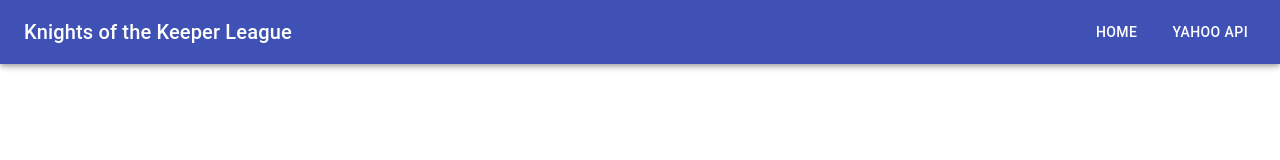
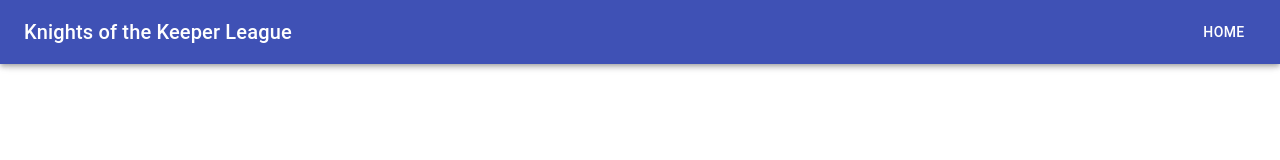
Before and after one commit to rking8888/kotkl-next, a Next.js app: page /error in a window 1280 px wide. Shown: the top 160 px of the page. Built offline with nearby package versions, Linux system fonts and the light colour scheme.

Commit message:
disabling yahoo page for now

```diff
--- a/components/NavBar/NavBar.tsx
+++ b/components/NavBar/NavBar.tsx
@@ -29,11 +29,6 @@ const NavBar = () => {
                 <Button color='inherit'>Home</Button>
               </Link>
             </Grid>
-            <Grid item>
-              <Link href='/yahoo' passHref>
-                <Button color='inherit'>Yahoo API</Button>
-              </Link>
-            </Grid>
           </Grid>
         </Toolbar>
       </AppBar>
```
